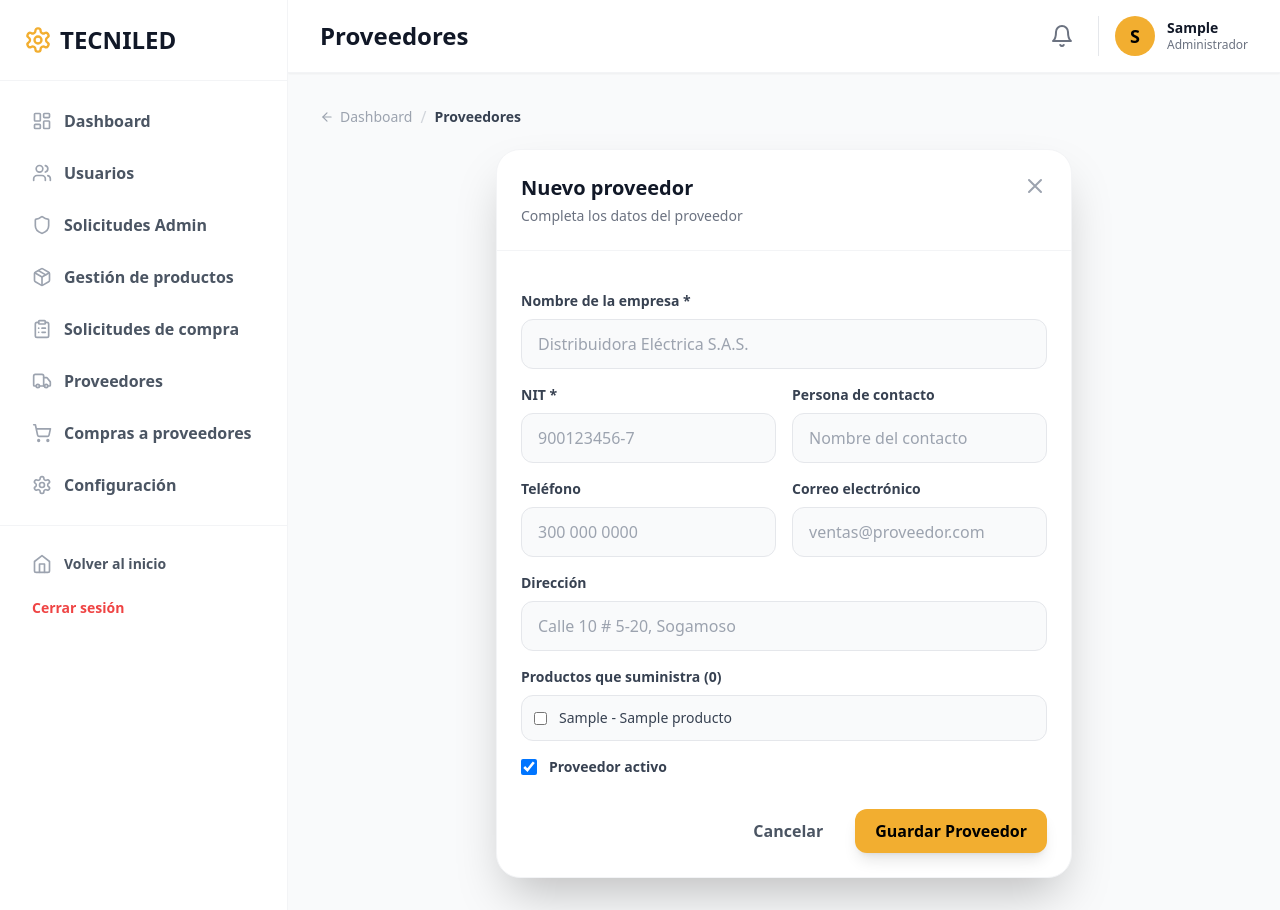
After one commit to Luisjose74/PROJEC-TECNILED, a Django app: page /proveedores/crear/ in a window 1280 px wide. The commit adds this page. Run offline with Django 5.2, Linux system fonts and the light colour scheme; a user stored in the database is signed in; tables that the repository leaves empty hold one stand-in row (values such as "Sample post"); some libraries are stand-ins or nearby versions.

Commit message:
Vincula proveedores con productos: formulario, lista y migración

```diff
--- a/productos/forms.py
+++ b/productos/forms.py
@@ -1,13 +1,13 @@
 from django import forms
 
-from .models import Producto
+from .models import Producto, Proveedor
 
 
 class ProductoForm(forms.ModelForm):
     class Meta:
         model = Producto
         fields = [
-            'sku', 'nombre', 'categoria', 'precio', 'precio_oferta',
+            'sku', 'nombre', 'categoria', 'proveedor', 'precio', 'precio_oferta',
             'stock', 'imagen', 'descripcion', 'instalacion',
             'especificaciones',  # NUEVO (HU G1-144)
         ]
@@ -15,6 +15,7 @@ class ProductoForm(forms.ModelForm):
             'sku': 'Código (SKU)',
             'nombre': 'Título',
             'categoria': 'Categoría',
+            'proveedor': 'Proveedor',
             'precio': 'Precio Normal',
             'precio_oferta': 'Precio de Oferta',
             'stock': 'Stock Disponible',
@@ -46,3 +47,49 @@ class ProductoForm(forms.ModelForm):
         self.fields['imagen'].widget.attrs['class'] = 'hidden'
         self.fields['imagen'].widget.attrs['id'] = 'id_imagen'
         self.fields['imagen'].required = False
+        # Selector de proveedor (como en el Figma)
+        self.fields['proveedor'].empty_label = 'Sin proveedor'
+        self.fields['proveedor'].queryset = Proveedor.objects.filter(activo=True)
+
+
+class ProveedorForm(forms.ModelForm):
+    # Campo extra (no es de la tabla): casillas para vincular varios productos
+    productos = forms.ModelMultipleChoiceField(
+        queryset=Producto.objects.filter(activo=True),
+        required=False,
+        widget=forms.CheckboxSelectMultiple,
+        label='Productos que suministra',
+    )
+
+    class Meta:
+        model = Proveedor
+        fields = ['nombre', 'nit', 'contacto', 'telefono', 'correo', 'direccion', 'activo']
+        labels = {
+            'nombre': 'Nombre de la empresa *',
+            'nit': 'NIT *',
+            'contacto': 'Persona de contacto',
+            'telefono': 'Teléfono',
+            'correo': 'Correo electrónico',
+            'direccion': 'Dirección',
+            'activo': 'Proveedor activo',
+        }
+        widgets = {
+            'nombre': forms.TextInput(attrs={'placeholder': 'Distribuidora Eléctrica S.A.S.'}),
+            'nit': forms.TextInput(attrs={'placeholder': '900123456-7'}),
+            'contacto': forms.TextInput(attrs={'placeholder': 'Nombre del contacto'}),
+            'telefono': forms.TextInput(attrs={'placeholder': '300 000 0000'}),
+            'correo': forms.EmailInput(attrs={'placeholder': 'ventas@proveedor.com'}),
+            'direccion': forms.TextInput(attrs={'placeholder': 'Calle 10 # 5-20, Sogamoso'}),
+        }
+
+    def __init__(self, *args, **kwargs):
+        super().__init__(*args, **kwargs)
+        clase_input = (
+            'w-full bg-gray-50 dark:bg-gray-900 border border-gray-200 dark:border-gray-700 '
+            'rounded-xl px-4 py-3 text-gray-900 dark:text-white focus:outline-none '
+            'focus:ring-2 focus:ring-[#F2AE30]'
+        )
+        for nombre, campo in self.fields.items():
+            if nombre not in ('activo', 'productos'):  # checkboxes sin estilo de texto
+                campo.widget.attrs['class'] = clase_input
+        self.fields['activo'].widget.attrs['class'] = 'w-4 h-4 rounded border-gray-300 text-[#F2AE30] focus:ring-[#F2AE30]'
--- a/productos/models.py
+++ b/productos/models.py
@@ -7,6 +7,8 @@ class Proveedor(models.Model):
     nit = models.CharField('NIT', max_length=20, unique=True)
     telefono = models.CharField(max_length=20, blank=True)
     correo = models.EmailField(blank=True)
+    contacto = models.CharField('Persona de contacto', max_length=100, blank=True)
+    direccion = models.CharField('Dirección', max_length=200, blank=True)
     activo = models.BooleanField(default=True)
 
     class Meta:
--- /dev/null
+++ b/productos/templates/productos/proveedores_crear.html
@@ -0,0 +1,105 @@
+{% extends 'admin_base.html' %}
+{% block title %}Registrar proveedor - TECNILED{% endblock %}
+{% block titulo_seccion %}Proveedores{% endblock %}
+{% block migas_actual %}Proveedores{% endblock %}
+{% block content %}
+<div class="bg-white dark:bg-gray-800 rounded-3xl w-full max-w-xl mx-auto shadow-2xl border border-gray-100 dark:border-gray-700 flex flex-col">
+
+  <div class="p-6 border-b border-gray-100 dark:border-gray-700 flex justify-between items-start shrink-0">
+    <div>
+      <h3 class="text-xl font-bold text-gray-900 dark:text-white">Nuevo proveedor</h3>
+      <p class="text-sm text-gray-500 dark:text-gray-400 mt-1">Completa los datos del proveedor</p>
+    </div>
+    <a href="{% url 'proveedores_lista' %}" class="text-gray-400 hover:text-gray-600 dark:hover:text-gray-200 transition-colors">
+      <svg class="w-6 h-6" fill="none" stroke="currentColor" viewBox="0 0 24 24"><path stroke-linecap="round" stroke-linejoin="round" stroke-width="2" d="M6 18L18 6M6 6l12 12"/></svg>
+    </a>
+  </div>
+
+  <form method="post" class="p-6 space-y-4">
+    {% csrf_token %}
+
+    <div>
+      <label class="block text-sm font-semibold text-gray-700 dark:text-gray-300 mb-2">Nombre de la empresa *</label>
+      {{ form.nombre }}
+      {% for error in form.nombre.errors %}<p class="text-xs text-red-500 mt-1">{{ error }}</p>{% endfor %}
+    </div>
+
+    <div class="grid grid-cols-2 gap-4">
+      <div>
+        <label class="block text-sm font-semibold text-gray-700 dark:text-gray-300 mb-2">NIT *</label>
+        {{ form.nit }}
+        {% for error in form.nit.errors %}<p class="text-xs text-red-500 mt-1">{{ error }}</p>{% endfor %}
+      </div>
+      <div>
+        <label class="block text-sm font-semibold text-gray-700 dark:text-gray-300 mb-2">Persona de contacto</label>
+        {{ form.contacto }}
+        {% for error in form.contacto.errors %}<p class="text-xs text-red-500 mt-1">{{ error }}</p>{% endfor %}
+      </div>
+    </div>
+
+    <div class="grid grid-cols-2 gap-4">
+      <div>
+        <label class="block text-sm font-semibold text-gray-700 dark:text-gray-300 mb-2">Teléfono</label>
+        {{ form.telefono }}
+        {% for error in form.telefono.errors %}<p class="text-xs text-red-500 mt-1">{{ error }}</p>{% endfor %}
+      </div>
+      <div>
+        <label class="block text-sm font-semibold text-gray-700 dark:text-gray-300 mb-2">Correo electrónico</label>
+        {{ form.correo }}
+        {% for error in form.correo.errors %}<p class="text-xs text-red-500 mt-1">{{ error }}</p>{% endfor %}
+      </div>
+    </div>
+
+    <div>
+      <label class="block text-sm font-semibold text-gray-700 dark:text-gray-300 mb-2">Dirección</label>
+      {{ form.direccion }}
+      {% for error in form.direccion.errors %}<p class="text-xs text-red-500 mt-1">{{ error }}</p>{% endfor %}
+    </div>
+
+    <div>
+      <label class="block text-sm font-semibold text-gray-700 dark:text-gray-300 mb-2">
+        Productos que suministra (<span id="contador-productos">0</span>)
+      </label>
+      <div class="max-h-48 overflow-y-auto bg-gray-50 dark:bg-gray-900 border border-gray-200 dark:border-gray-700 rounded-xl p-3 space-y-2">
+        {% for checkbox in form.productos %}
+        <label class="flex items-center gap-3 cursor-pointer text-sm text-gray-700 dark:text-gray-300">
+          {{ checkbox.tag }}
+          <span>{{ checkbox.choice_label }}</span>
+        </label>
+        {% empty %}
+        <p class="text-sm text-gray-400 italic">No hay productos registrados.</p>
+        {% endfor %}
+      </div>
+      {% for error in form.productos.errors %}<p class="text-xs text-red-500 mt-1">{{ error }}</p>{% endfor %}
+    </div>
+
+    <label class="flex items-center gap-3 cursor-pointer">
+      {{ form.activo }}
+      <span class="text-sm font-semibold text-gray-700 dark:text-gray-300">Proveedor activo</span>
+    </label>
+
+    {% if form.non_field_errors %}
+    <p class="text-sm text-red-500 font-medium">{{ form.non_field_errors.0 }}</p>
+    {% endif %}
+
+    <div class="pt-4 flex justify-end gap-3 shrink-0">
+      <a href="{% url 'proveedores_lista' %}" class="px-5 py-2.5 text-gray-600 dark:text-gray-300 font-semibold hover:bg-gray-100 dark:hover:bg-gray-800 rounded-xl transition-colors">
+        Cancelar
+      </a>
+      <button type="submit" class="px-5 py-2.5 bg-[#F2AE30] hover:bg-[#d99b28] text-black font-bold rounded-xl transition-colors shadow-lg">
+        Guardar Proveedor
+      </button>
+    </div>
+  </form>
+</div>
+
+<script>
+  const contador = document.getElementById('contador-productos');
+  const casillas = document.querySelectorAll('input[name="productos"]');
+  const actualizar = () => {
+    contador.textContent = document.querySelectorAll('input[name="productos"]:checked').length;
+  };
+  casillas.forEach(c => c.addEventListener('change', actualizar));
+  actualizar();
+</script>
+{% endblock %}
--- a/productos/urls.py
+++ b/productos/urls.py
@@ -7,4 +7,6 @@ urlpatterns = [
     path('productos/crear/', views.crear_producto, name='crear_producto'),
     path('productos/<int:producto_id>/destacar/', views.alternar_destacado, name='alternar_destacado'),
     path('productos/<int:producto_id>/', views.producto_detalle, name='producto_detalle'),
+    path('proveedores/', views.proveedores_lista, name='proveedores_lista'),
+    path('proveedores/crear/', views.crear_proveedor, name='crear_proveedor'),
 ]
--- a/productos/views.py
+++ b/productos/views.py
@@ -7,8 +7,8 @@ from django.urls import reverse
 from django.utils.http import url_has_allowed_host_and_scheme
 from django.views.decorators.http import require_POST
 
-from .forms import ProductoForm
-from .models import Producto
+from .forms import ProductoForm, ProveedorForm
+from .models import Producto, Proveedor
 
 
 @login_required
@@ -17,7 +17,7 @@ def productos_lista(request):
     query = request.GET.get('q', '').strip()
     categoria = request.GET.get('categoria', '').strip()
 
-    productos = Producto.objects.all()
+    productos = Producto.objects.select_related('proveedor')
 
     if query:
         productos = productos.filter(
@@ -88,3 +88,37 @@ def producto_detalle(request, producto_id):
         'producto': producto,
         'relacionados': relacionados,
     })
+
+
+@login_required
+@permission_required('Usuarios.gestionar_compras', raise_exception=True)
+def proveedores_lista(request):
+    query = request.GET.get('q', '').strip()
+    proveedores = Proveedor.objects.prefetch_related('productos')
+    if query:
+        proveedores = proveedores.filter(Q(nombre__icontains=query) | Q(nit__icontains=query))
+
+    pagina = Paginator(proveedores, 10).get_page(request.GET.get('page'))
+    return render(request, 'productos/proveedores_lista.html', {
+        'proveedores': pagina,
+        'query': query,
+    })
+
+
+@login_required
+@permission_required('Usuarios.gestionar_compras', raise_exception=True)
+def crear_proveedor(request):
+    if request.method == 'POST':
+        form = ProveedorForm(request.POST)
+        if form.is_valid():
+            proveedor = form.save()
+            elegidos = form.cleaned_data['productos']
+            # Los desmarcados quedan sin proveedor; los marcados pasan a este proveedor
+            proveedor.productos.exclude(pk__in=elegidos).update(proveedor=None)
+            elegidos.update(proveedor=proveedor)
+            messages.success(request, f'Proveedor "{proveedor.nombre}" registrado correctamente.')
+            return redirect('proveedores_lista')
+    else:
+        form = ProveedorForm()
+
+    return render(request, 'productos/proveedores_crear.html', {'form': form})
```
Also changed, not shown: productos/admin.py (+36 -1 lines), productos/templates/productos/productos_crear.html (+7 -0 lines), productos/templates/productos/proveedores_lista.html (added, +80 -0 lines), productos/migrations/0004_proveedor_contacto_proveedor_direccion.py (added).
